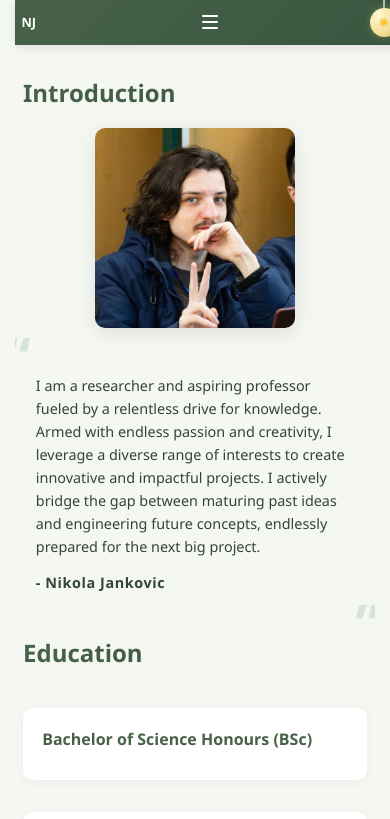
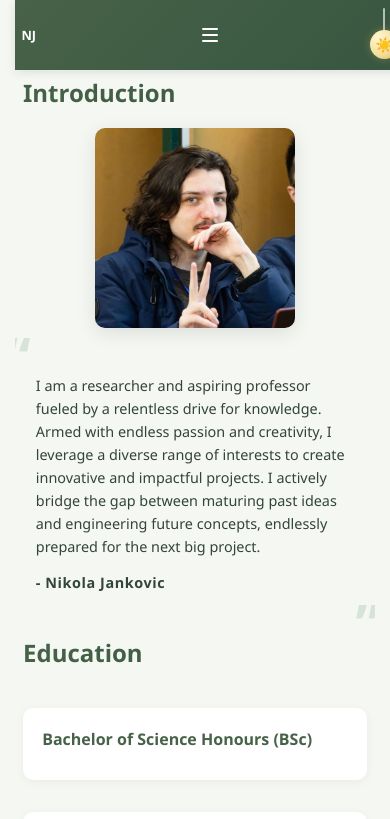
Before and after one commit to NikJanko/Portfolio, a website: page app/index.html in a window 390 px wide. Shown: the top 819 px of the page. Drawn offline with Linux system fonts and the light colour scheme.

Commit message:
I hate animations

```diff
--- a/app/index.html
+++ b/app/index.html
@@ -22,6 +22,7 @@
             </button>
             <label class="dark-mode-toggle">
                 <input type="checkbox" id="darkModeToggle" class="dark-mode-input">
+                <span class="dark-mode-string" aria-hidden="true"></span>
                 <span class="dark-mode-emoji" id="darkModeEmoji">☀️</span>
             </label>
             <ul class="nav-menu" id="navMenu">
--- a/app/styles.css
+++ b/app/styles.css
@@ -113,6 +113,8 @@ body {
 /* ============================================
    NAVIGATION
    ============================================ */
+
+/* ---- Navbar Container ---- */
 .navbar {
     background: linear-gradient(135deg, var(--color-1) 0%, var(--color-2) 100%);
     padding: 0.75rem 0;
@@ -205,19 +207,30 @@ body {
     transform: rotate(-45deg) translate(7px, -7px);
 }
 
-/* Dark Mode Toggle */
+/* ---- Dark Mode Toggle ---- */
 .dark-mode-toggle {
     display: flex;
+    flex-direction: column;
     align-items: center;
+    justify-content: flex-start;
     cursor: pointer;
     order: 3;
     flex-shrink: 0;
     margin-left: 0.75rem;
     position: relative;
+    overflow: visible;
 }
 
 .dark-mode-input {
     display: none;
+}
+
+.dark-mode-string {
+    width: 2px;
+    height: 2.0rem;
+    border-radius: 999px;
+    background: rgba(255, 255, 255, 0.62);
+    flex: none;
 }
 
 .dark-mode-emoji {
@@ -231,6 +244,8 @@ body {
     color: transparent;
     font-size: 0;
     top: 0;
+    margin-top: -1rem;
+    margin-bottom: .2rem;
     transform-origin: center -20px;
     background: radial-gradient(circle at 30% 28%, #fff8d2 0%, #f3de99 58%, #d9b85f 100%);
     box-shadow: 0 0 8px rgba(255, 211, 97, 0.28);
@@ -242,18 +257,6 @@ body {
 .dark-mode-emoji.is-pulled {
     /* Pull-switch effect distance */
     top: 10px;
-}
-
-.dark-mode-emoji::before {
-    content: '';
-    position: absolute;
-    top: -26px;
-    left: 50%;
-    transform: translateX(-50%);
-    width: 2px;
-    height: 26px;
-    border-radius: 2px;
-    background: rgba(255, 255, 255, 0.62);
 }
 
 .dark-mode-emoji::after {
@@ -282,6 +285,8 @@ body {
 /* ============================================
    SECTIONS
    ============================================ */
+
+/* ---- Base Section Styles ---- */
 .section {
     /* Desktop content width: increase/decrease this to change global page breadth */
     max-width: 1272px;
@@ -343,6 +348,8 @@ body {
 /* ============================================
    INTRO SECTION
    ============================================ */
+
+/* ---- Intro Container Layout ---- */
 .intro-container {
     display: grid;
     grid-template-columns: 1fr 2fr;
@@ -422,6 +429,8 @@ body {
 /* ============================================
    EDUCATION SECTION
    ============================================ */
+
+/* ---- Education Container ---- */
 .education-container {
     display: flex;
     flex-direction: column;
@@ -465,6 +474,8 @@ body {
 /* ============================================
    AWARDS SECTION
    ============================================ */
+
+/* ---- Milestones Carousel ---- */
 .awards-container {
     display: flex;
     flex-direction: column;
@@ -581,6 +592,8 @@ body {
 /* ============================================
    PROJECTS SECTION (MAIN PAGE)
    ============================================ */
+
+/* ---- Projects Intro & Links ---- */
 .projects-intro {
     background: white;
     padding: 2rem;
@@ -627,6 +640,8 @@ body {
 /* ============================================
    LINKS SECTION
    ============================================ */
+
+/* ---- Social Links Container ---- */
 .links-container {
     display: grid;
     grid-template-columns: repeat(auto-fit, minmax(88px, 88px));
@@ -683,6 +698,8 @@ body {
 /* ============================================
    PROJECTS PAGE STYLES
    ============================================ */
+
+/* ---- Projects Page Layout ---- */
 .projects-page {
     padding: 2rem;
     min-height: auto;
@@ -1639,17 +1656,19 @@ body {
     .dark-mode-emoji {
         width: 2.1rem;
         height: 2.1rem;
+        margin-top: -1.8rem;
+        margin-bottom: .2rem;
+
         transform-origin: center -16px;
     }
 
-    .dark-mode-emoji::before {
-        top: -16px;
-        height: 16px;
+    .dark-mode-string {
+        height: 3rem;
     }
 
     .dark-mode-emoji::after {
-        font-size: 0.6rem;
-        letter-spacing: 0.05rem;
+        font-size: 1rem;
+        /* letter-spacing: 0.05rem; */
     }
 
     .dark-mode-input {
@@ -2021,16 +2040,17 @@ body {
     .dark-mode-emoji {
         width: 1.8rem;
         height: 1.8rem;
+        margin-top: -1.6rem;
+        margin-bottom: .2rem;
         transform-origin: center -14px;
     }
 
-    .dark-mode-emoji::before {
-        top: -14px;
-        height: 14px;
+    .dark-mode-string {
+        height: 3rem;
     }
 
     .dark-mode-emoji::after {
-        font-size: 0.52rem;
+        font-size: 0.9rem;
     }
 
     .section {
```
Also changed, not shown: app/blog.html (+1 -0 lines), app/projects.html (+1 -0 lines).
